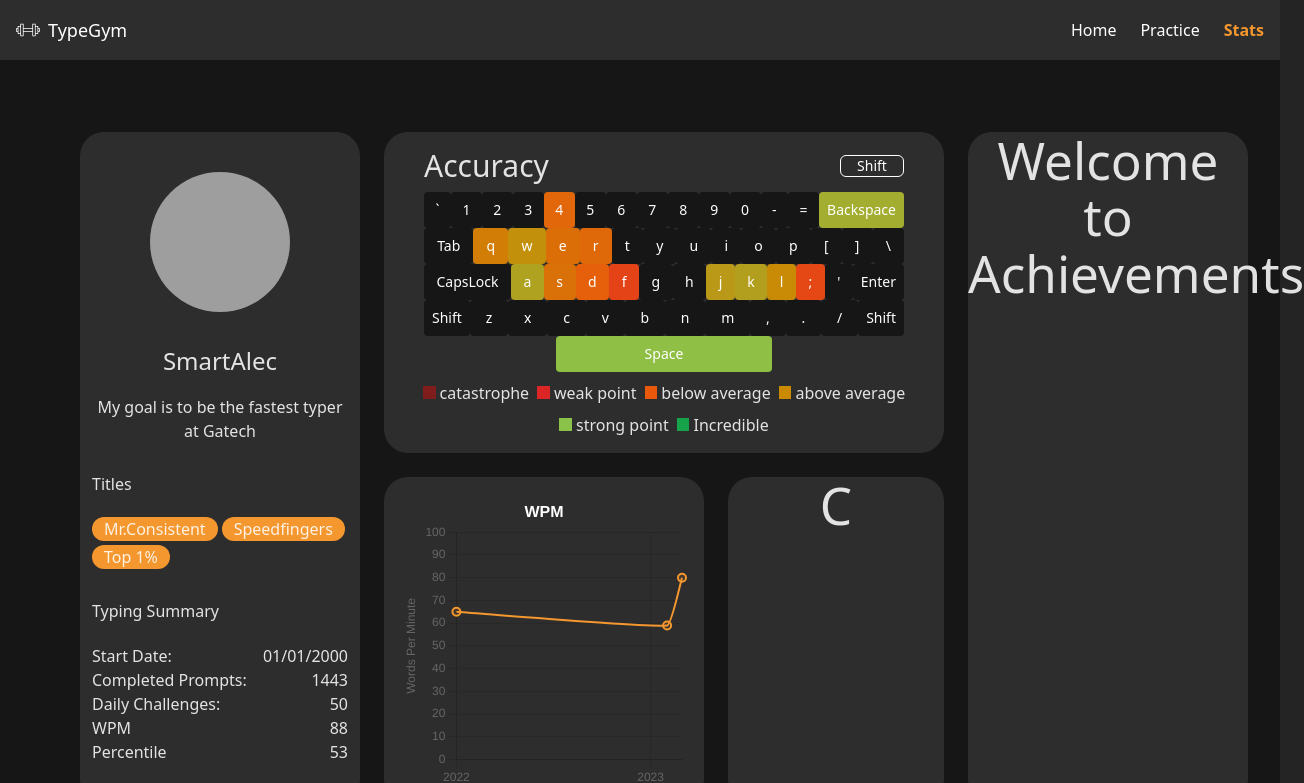
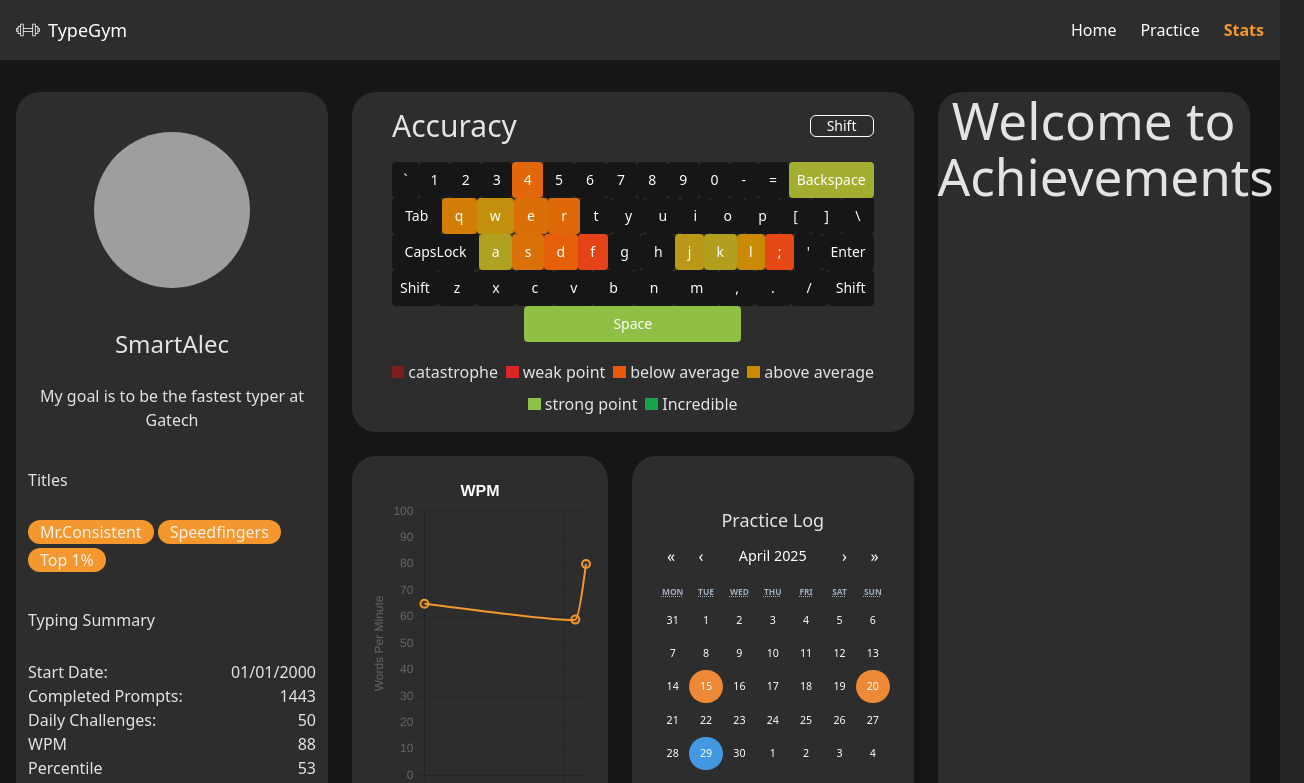
Before and after one commit to alecnhance/TypingGymV2, a React (Vite) app: page /stats in a window 1280 px wide. Shown: the top 783 px of the page, 1304 px wide, since content can reach past the window. Built offline with nearby package versions, Linux system fonts and the light colour scheme; grey boxes are pictures that could not be loaded.

Commit message:
added hardcoded calendar

```diff
--- a/package.json
+++ b/package.json
@@ -17,10 +17,13 @@
     "date-fns": "^4.1.0",
     "lucide-react": "^0.503.0",
     "react": "^19.0.0",
+    "react-calendar": "^5.1.0",
     "react-chartjs-2": "^5.3.0",
+    "react-day-picker": "^9.6.7",
     "react-dom": "^19.0.0",
     "react-router-dom": "^7.5.3",
-    "react-select": "^5.10.1"
+    "react-select": "^5.10.1",
+    "react-swipeable": "^7.0.2"
   },
   "devDependencies": {
     "@eslint/js": "^9.22.0",
--- a/src/components/stat_components/Calendar.jsx
+++ /dev/null
@@ -1,9 +0,0 @@
-const Calendar = ({ className }) => {
-    return (
-        <div className={`${className}`}>
-            <h1>C</h1>
-        </div>
-    );
-};
-
-export default Calendar;
--- /dev/null
+++ b/src/components/stat_components/TypingCalendar.jsx
@@ -0,0 +1,53 @@
+import React, { useState } from 'react';
+import Calendar from 'react-calendar';
+import 'react-calendar/dist/Calendar.css';
+import '../../styles/calendar.css';
+
+const TypingCalendar = ( {className }) => {
+  const [date, setDate] = useState(new Date());
+
+  // Example practice days (replace with actual data later)
+  const practiceDays = [
+    new Date(2025, 3, 15), // April 15, 2025
+    new Date(2025, 3, 20), // April 20, 2025
+  ];
+
+  // Function to check if a day is a practiced day
+  const isPracticed = (day) => {
+    return practiceDays.some(practiceDay =>
+      practiceDay.getDate() === day.getDate() &&
+      practiceDay.getMonth() === day.getMonth() &&
+      practiceDay.getFullYear() === day.getFullYear());
+  };
+
+  // Function to style practiced days
+  const tileClassName = ({ date, view }) => {
+    if (view === 'month' && isPracticed(date)) {
+      return 'bg-orange-500 text-white'; // Orange background for practiced days
+    }
+    return '';
+  };
+
+  // Handle date change
+  const handleDateChange = (newDate) => {
+    setDate(newDate);
+    console.log('Selected Date:', newDate);
+  };
+
+  return (
+    <div className={`${className} bg-headerGray p-6 shadow-lg max-w-full flex flex-col justify-center overflow-auto`}>
+
+      <h2 className="text-lg">Practice Log</h2>
+      <div className="grid grid-cols-1 place-items-center w-full">
+        <Calendar
+          onChange={handleDateChange}
+          value={date}
+          tileClassName={tileClassName}
+          className="react-calendar w-full h-full"
+        />
+      </div>
+    </div>
+  );
+};
+
+export default TypingCalendar;
--- a/src/pages/Stats.jsx
+++ b/src/pages/Stats.jsx
@@ -1,7 +1,7 @@
 import { useState } from 'react';
 import Achievements from "../components/stat_components/Achievements";
 import ProfileCard from "../components/stat_components/ProfileCard";
-import Calendar from "../components/stat_components/Calendar";
+import TypingCalendar from "../components/stat_components/TypingCalendar";
 import WPMGraph from "../components/stat_components/WPMGraph";
 import Keyboard from "../components/stat_components/Keyboard";
 
@@ -12,18 +12,18 @@ const Stats = () => {
     { x: '2023-03-01', y: 80 },
   ];
   return (
-    <div className="min-h-screen flex md:flex-row flex-col gap-6 py-[7vh] px-[5vw]">
-      <ProfileCard className="bg-headerGray flex-shrink-0 rounded-3xl h-[30vh] md:h-auto max-h-[84vh] md:w-[25%]"/>
-      <div className="flex flex-col gap-6 max-h-[84vh] md:w-[50%]">
-          <Keyboard className="bg-headerGray flex-grow  rounded-3xl max-h-[42vh]" />
-          <div className="flex  md:flex-row flex-col gap-6 flex-grow md:max-h-[42vh]">
-              <WPMGraph wpmData={data} className="bg-headerGray rounded-3xl flex-1 md:w-[25vw]"/>
-              <Calendar className="bg-headerGray rounded-3xl flex-1 md:w-[25vw]"/>
+    <div className="flex md:flex-row flex-col gap-6 mt-auto mb-auto md:h-[95vh] py-[2vh]">
+      <ProfileCard className="bg-headerGray flex-shrink-0 rounded-3xl h-[30vh] md:h-auto  md:w-[25%]"/>
+      <div className="flex flex-col gap-6  md:w-[45%]">
+          <Keyboard className="bg-headerGray flex-grow  rounded-3xl max-h-[50%]" />
+          <div className="flex  md:flex-row flex-col gap-6 flex-grow md:max-h-[50%]">
+              <WPMGraph wpmData={data} className="bg-headerGray rounded-3xl flex-1 md:max-w-[20vw]"/>
+              <TypingCalendar className="bg-headerGray rounded-3xl flex-1 md:max-w-[25vw] h-full" />
           </div>
       </div>
-      <Achievements className="bg-headerGray flex-shrink-0 rounded-3xl h-[30vh] md:h-auto max-h-[84vh] md:w-1/4" />
+      <Achievements className="bg-headerGray flex-shrink-0 rounded-3xl h-[30vh] md:h-auto md:w-[25%]" />
     </div>
   );
 };
 
-  export default Stats;
+export default Stats;
--- /dev/null
+++ b/src/styles/calendar.css
@@ -0,0 +1,106 @@
+/* calendar.css */
+/* Complete spacing reduction for react-calendar */
+
+/* Root calendar container */
+.react-calendar {
+  width: 100% !important;
+  max-width: 800px; /* Adjust as needed */
+  background: #2D2D2D; /* Match your bg-gray-800 */
+  border: none !important;
+  font-family: inherit;
+}
+
+/* Calendar view container */
+.react-calendar__viewContainer {
+  padding: 0 !important;
+  margin: 0 !important;
+}
+
+/* Month view grid */
+.react-calendar__month-view {
+  width: 100% !important;
+  margin: 0 !important;
+  padding: 0 !important;
+}
+
+/* Weekday headers */
+.react-calendar__month-view__weekdays {
+  margin-bottom: 2px !important;
+}
+
+.react-calendar__month-view__weekdays__weekday {
+  padding: 0 !important;
+  font-size: 0.7em !important;
+  text-align: center !important;
+  text-transform: uppercase;
+  color: #a0aec0;
+}
+
+.react-calendar__navigation__label {
+  font-size: 1em !important; /* Inherits from parent */
+  padding: 0 1vmin !important;
+  min-width: auto !important; /* Allows natural shrinkage */
+}
+
+/* Day tiles - THE KEY TO TIGHT SPACING */
+.react-calendar__tile {
+  margin: 0 !important;
+  padding: 0 !important;
+  aspect-ratio: 1 !important; /* Square cells */
+  max-width: 100% !important;
+  background: transparent !important;
+  border: none !important;
+  position: relative;
+}
+
+/* Date number styling */
+.react-calendar__tile abbr {
+  display: flex;
+  align-items: center;
+  justify-content: center;
+  width: 100% !important;
+  height: 100% !important;
+  font-size: 0.8em !important;
+  color: white;
+}
+
+/* Current day styling */
+.react-calendar__tile--now {
+  background: #4a5568 !important;
+  border-radius: 50% !important;
+}
+
+/* Selected day styling */
+.react-calendar__tile--active {
+  background: #4299e1 !important;
+  border-radius: 50% !important;
+}
+
+/* Practice day styling */
+.bg-orange-500 {
+  background: #ed8936 !important;
+  border-radius: 50% !important;
+}
+
+/* Navigation buttons */
+.react-calendar__navigation {
+  margin-bottom: 5px !important;
+}
+
+.react-calendar__navigation button {
+  min-width: 30px !important;
+  background: none !important;
+  color: white !important;
+  border: none !important;
+  padding: 5px !important;
+}
+
+/* Week number styling */
+.react-calendar__month-view__days__day--neighboringMonth {
+  color: #718096 !important;
+}
+
+.react-calendar__navigation__label {
+  font-size: 0.9rem !important; /* Default is ~1.1em */
+  padding: 0 5px !important;
+}
```
Also changed, not shown: 1 other file (tests, documents, lock files or other folders).
